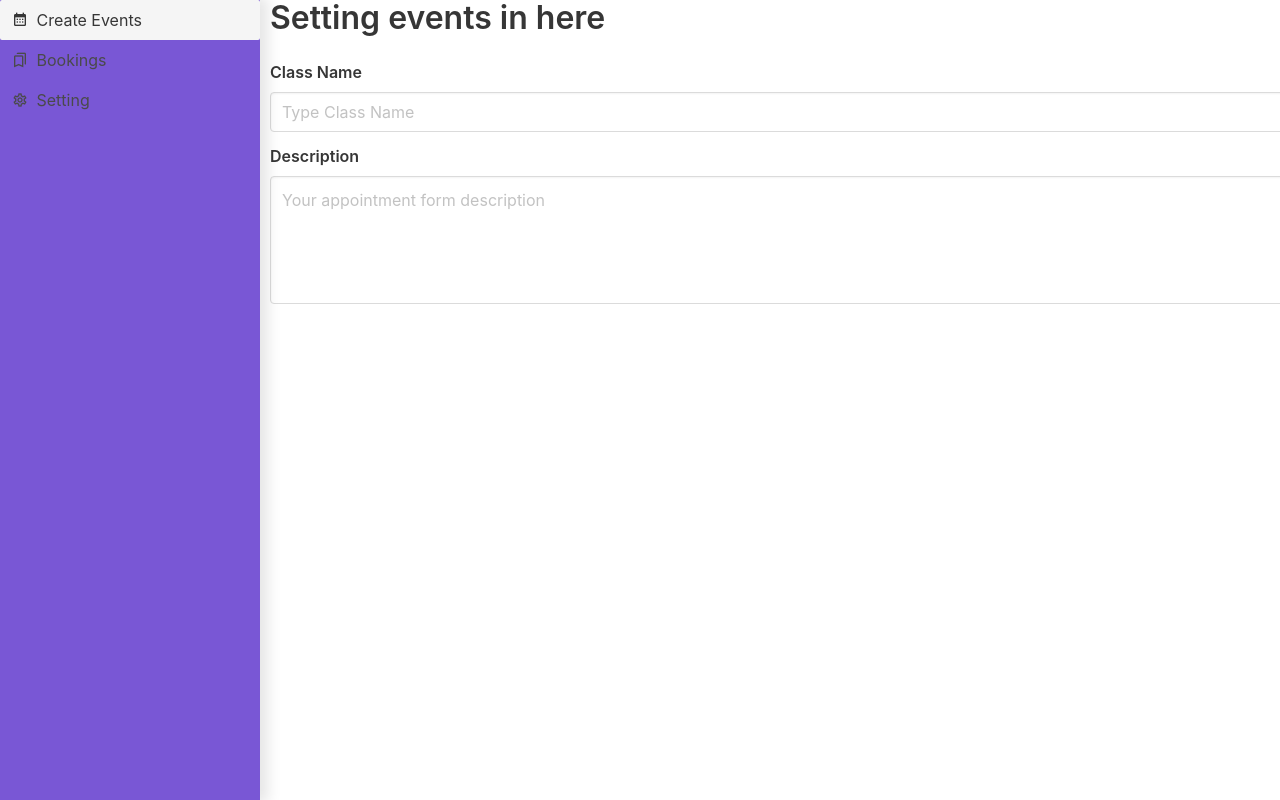
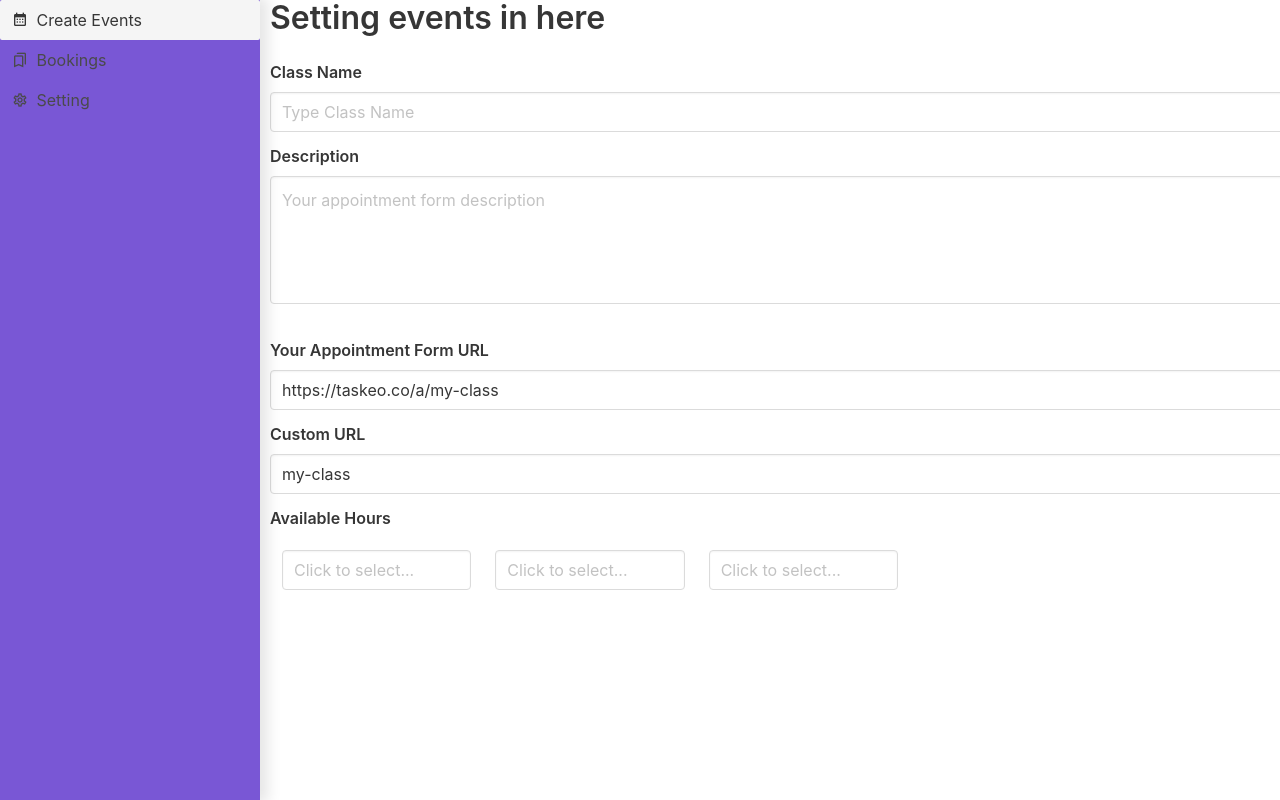
Before and after one commit to kaiz16/appointment-app, a Vue app: page /setting in a window 1280 px wide. Shown: the top 800 px of the page. Built offline with nearby package versions, Linux system fonts and the light colour scheme.

Commit message:
Added Setting

```diff
--- a/src/views/Setting.vue
+++ b/src/views/Setting.vue
@@ -5,7 +5,43 @@
       <b-input v-model="name" placeholder="Type Class Name"></b-input>
     </b-field>
     <b-field label="Description">
-      <b-input maxlength="200" type="textarea" placeholder="Your appointment form description"></b-input>
+      <b-input
+        v-model="description"
+        maxlength="200"
+        type="textarea"
+        placeholder="Your appointment form description"
+      ></b-input>
+    </b-field>
+    <b-field label="Your Appointment Form URL">
+      <b-input v-model="url" placeholder="Change Your Custom URL"></b-input>
+    </b-field>
+    <b-field label="Custom URL">
+      <b-input
+        v-model="customUrl"
+        placeholder="Change Your Custom URL"
+      ></b-input>
+    </b-field>
+    <b-field label="Available Hours">
+      <div class="column is-2">
+        <b-datepicker placeholder="Click to select..." v-model="dates" multiple>
+        </b-datepicker>
+      </div>
+      <div class="column is-2">
+        <b-timepicker
+          placeholder="Click to select..."
+          :min-time="minTime"
+          :max-time="maxTime"
+        >
+        </b-timepicker>
+      </div>
+      <div class="column is-2">
+        <b-timepicker
+          placeholder="Click to select..."
+          :min-time="minTime"
+          :max-time="maxTime"
+        >
+        </b-timepicker>
+      </div>
     </b-field>
   </div>
 </template>
@@ -14,11 +50,14 @@
 export default {
   data() {
     return {
-      name: ""
+      name: "",
+      description: "",
+      url: "https://taskeo.co/a/my-class",
+      customUrl: "my-class",
+      dates: [],
     };
-  }
+  },
 };
 </script>
 
-<style>
-</style>
+<style></style>
```
